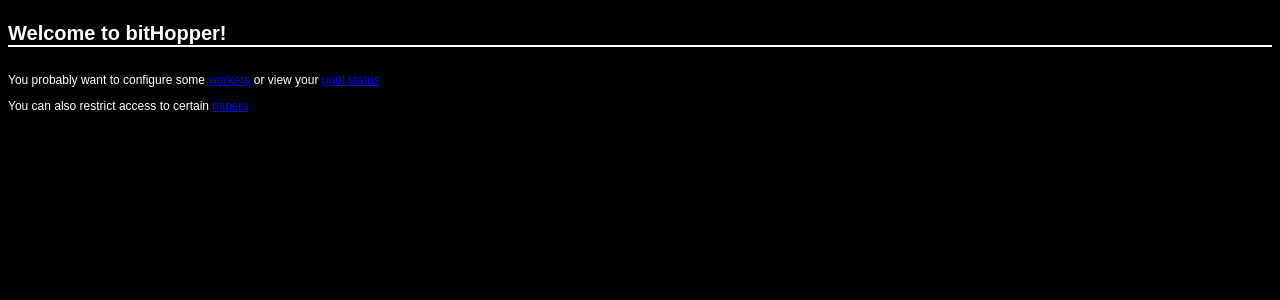
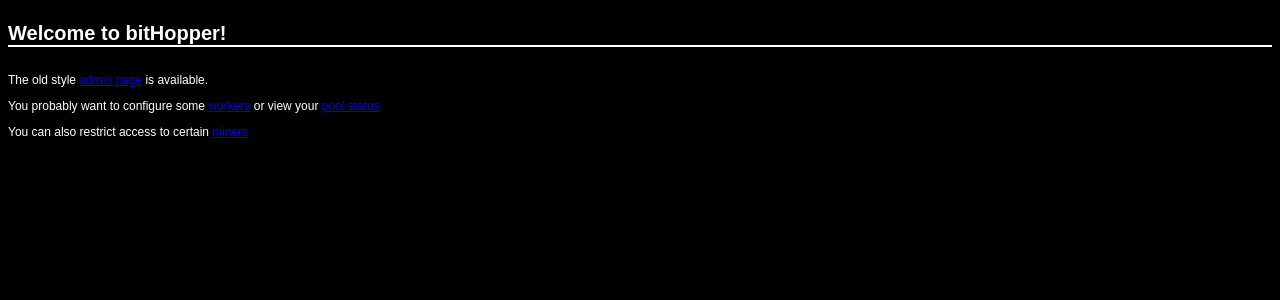
Before and after one commit to c00w/bitHopper, a Flask app: page / in a window 1280 px wide. Shown: the top 300 px of the page. Run offline with Flask 2, Linux system fonts and the light colour scheme.

Commit message:
Add link to old style admin page

```diff
--- a/bitHopper/templates/index.html
+++ b/bitHopper/templates/index.html
@@ -7,7 +7,7 @@
     Welcome to bitHopper!
 </div>
 <br>
-
+<p> The old style <a href="/stats">admin page</a> is available.</p>
 <p> You probably want to configure some <a href="/worker">workers<a/> or view your <a href="/pool">pool status</a> </p>
 <p> You can also restrict access to certain <a href="/miners">miners</a></p>
 
```
